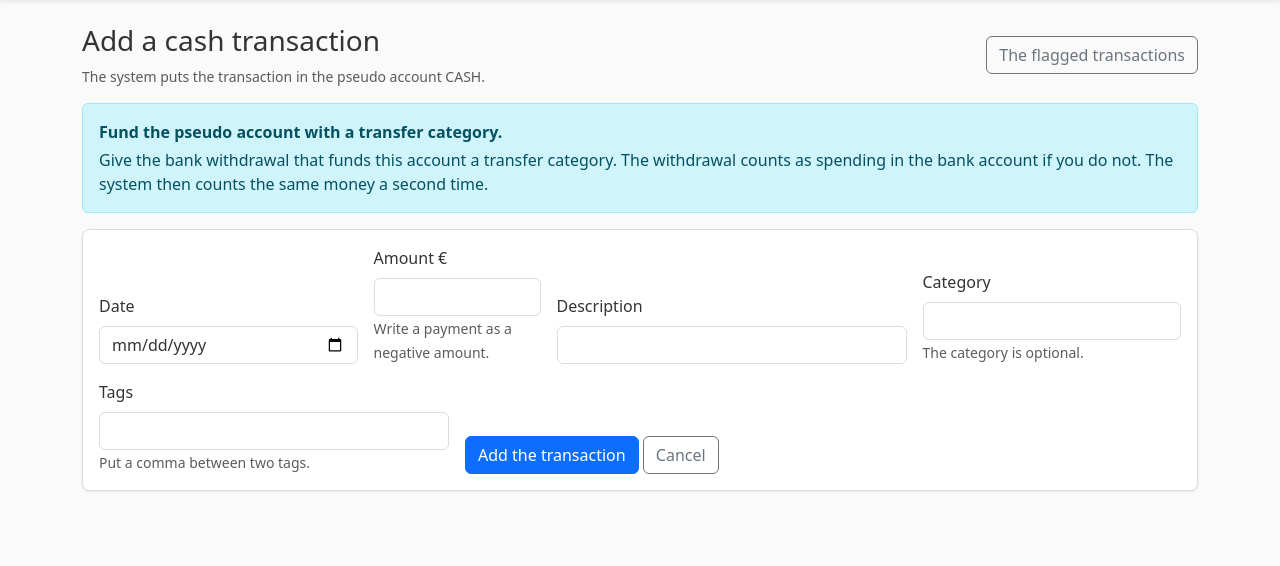
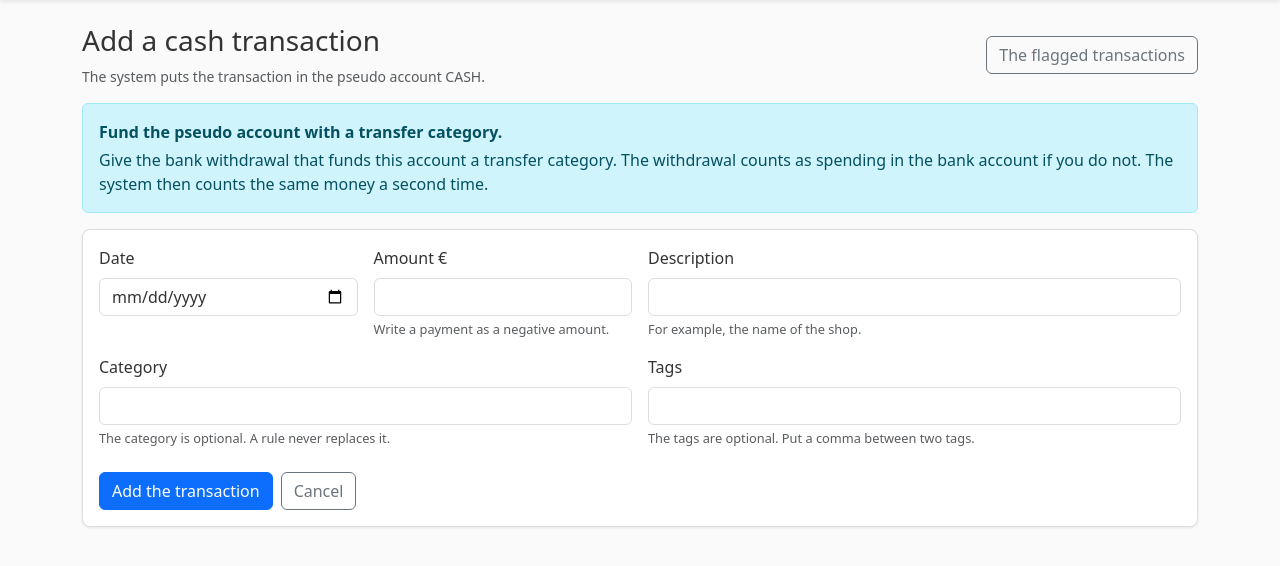
Before and after one commit to divyavanmahajan/dvm-finance, a Python web app: template src/abn_combined/web/templates/manual_new.html in a window 1280 px wide. Shown: the part 57-623 px from the top of the page. Run offline with Jinja, Linux system fonts and the light colour scheme; the template is opened without the code that fills it, so the values that code supplies are empty.

Commit message:
fix(ui): align the fields of the cash transaction forms
The form put each field in one row with `align-items-end`. Bootstrap
aligns the bottom edge of each column, and the help text under the amount
and the category made the columns different heights. The labels and the
fields therefore made a staircase.

Put the fields in two rows of equal height instead: the date, the amount
and the description, then the category and the tags. Give the help text
the `form-text` class, and put the buttons in their own row. Widen the
amount, so its help text stays on one line.

Also correct the navigation bar. The new Cash tab stood beside Cash Flow,
which made two tabs with a similar name, and the extra tab made the label
`Cash Flow` break across two lines. Move the Cash tab to the data entry
group beside Download and Upload, give it an icon as the other tabs have,
and keep each label on one line.

```diff
--- a/src/abn_combined/app.py
+++ b/src/abn_combined/app.py
@@ -30,10 +30,10 @@ NAV_TABS = [
     ("/rules", "Rules"),
     ("/tags", "Tags"),
     ("/budgets", "Budgets"),
-    ("/manual", "Cash"),
     ("/cash-flow", "Cash Flow"),
     ("/download", "Download"),
     ("/upload", "Upload"),
+    ("/manual", "Cash"),
     ("/snapshots", "Snapshots"),
     ("/help", "Help"),
 ]
--- a/src/abn_combined/web/templates/base.html
+++ b/src/abn_combined/web/templates/base.html
@@ -45,13 +45,14 @@
         <ul class="navbar-nav nav-underline flex-grow-1">
           {% for path, label in nav_tabs %}
           <li class="nav-item">
-            <a class="nav-link {% if path == active_path %}active{% endif %}" href="{{ path }}" {% if path == active_path %}aria-current="page"{% endif %}>
+            <a class="nav-link text-nowrap {% if path == active_path %}active{% endif %}" href="{{ path }}" {% if path == active_path %}aria-current="page"{% endif %}>
               {% if label == 'Transactions' %}<i class="bi bi-list-check"></i>
               {% elif label == 'Trends' %}<i class="bi bi-graph-up"></i>
               {% elif label == 'Rules' %}<i class="bi bi-sliders"></i>
               {% elif label == 'Tags' %}<i class="bi bi-tags"></i>
               {% elif label == 'Budgets' %}<i class="bi bi-piggy-bank"></i>
               {% elif label == 'Cash Flow' %}<i class="bi bi-cash-flow"></i>
+              {% elif label == 'Cash' %}<i class="bi bi-wallet2"></i>
               {% endif %}
               {{ label }}
             </a>
--- a/src/abn_combined/web/templates/manual_new.html
+++ b/src/abn_combined/web/templates/manual_new.html
@@ -38,36 +38,43 @@
 
 <div class="card shadow-sm">
   <div class="card-body">
-    <form method="post" action="/manual/create" class="row g-3 align-items-end">
+    <form method="post" action="/manual/create">
+      <div class="row g-3">
         <div class="col-md-3">
           <label class="form-label" for="manual-date">Date</label>
           <input type="date" class="form-control" id="manual-date" name="transactiondate"
                  value="{{ form.transactiondate or today }}" required>
         </div>
-      <div class="col-md-2">
-        <label class="form-label" for="manual-amount">Amount €</label>
+        <div class="col-md-3">
+          <label class="form-label" for="manual-amount">Amount &euro;</label>
           <input type="number" class="form-control" id="manual-amount" name="amount"
                  step="0.01" value="{{ form.amount or '' }}" required>
-        <small class="text-muted">Write a payment as a negative amount.</small>
+          <div class="form-text">Write a payment as a negative amount.</div>
         </div>
-      <div class="col-md-4">
+        <div class="col-md-6">
           <label class="form-label" for="manual-description">Description</label>
           <input type="text" class="form-control" id="manual-description" name="description"
                  value="{{ form.description or '' }}" required>
+          <div class="form-text">For example, the name of the shop.</div>
         </div>
-      <div class="col-md-3">
+      </div>
+
+      <div class="row g-3 mt-0">
+        <div class="col-md-6">
           <label class="form-label" for="manual-category">Category</label>
           <input type="text" class="form-control" id="manual-category" name="category"
                  value="{{ form.category or '' }}" list="known-categories">
-        <small class="text-muted">The category is optional.</small>
+          <div class="form-text">The category is optional. A rule never replaces it.</div>
         </div>
-      <div class="col-md-4">
+        <div class="col-md-6">
           <label class="form-label" for="manual-tags">Tags</label>
           <input type="text" class="form-control" id="manual-tags" name="tags"
                  value="{{ form.tags or '' }}">
-        <small class="text-muted">Put a comma between two tags.</small>
+          <div class="form-text">The tags are optional. Put a comma between two tags.</div>
         </div>
-      <div class="col-auto">
+      </div>
+
+      <div class="d-flex gap-2 mt-4">
         <button type="submit" class="btn btn-primary">Add the transaction</button>
         <a href="/transactions" class="btn btn-outline-secondary">Cancel</a>
       </div>
```
Also changed, not shown: src/abn_combined/web/templates/manual_edit.html (+17 -8 lines), 13 other files. Lines whose indentation alone changed are shown as unchanged.
